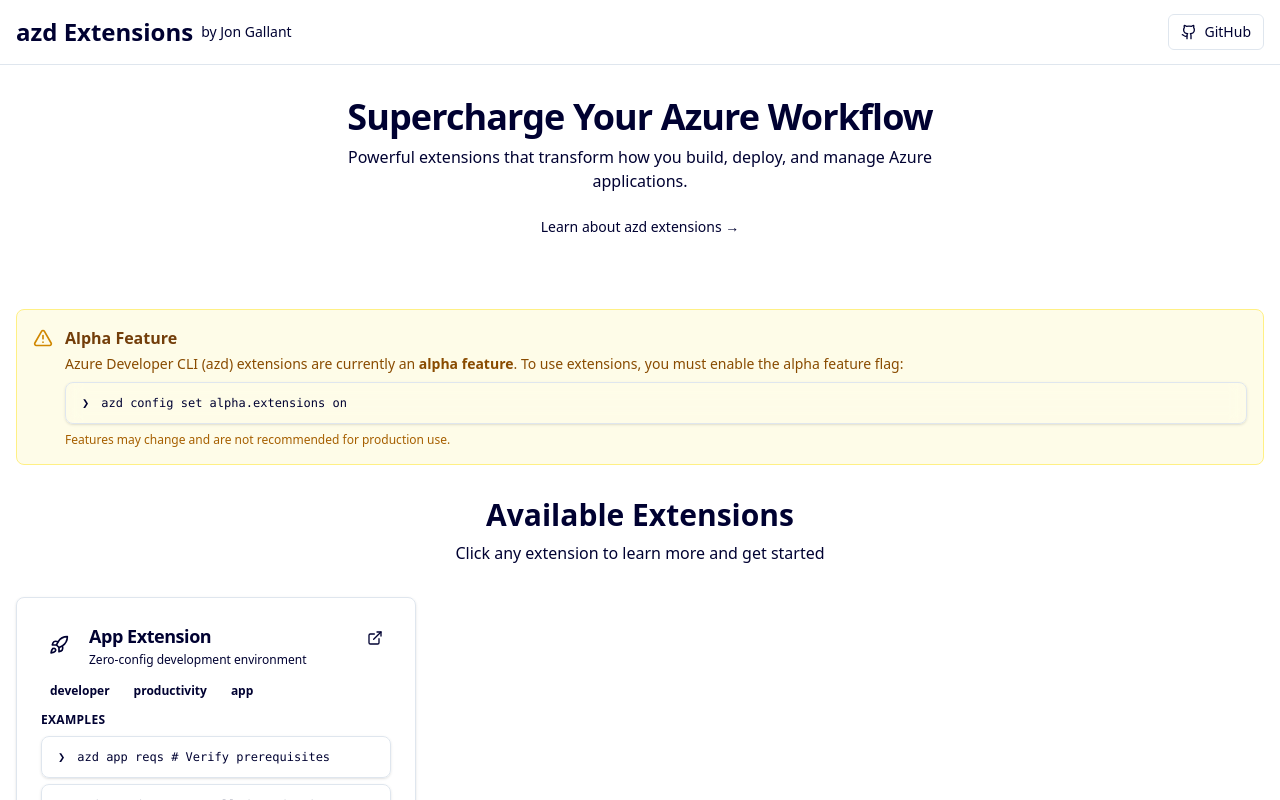
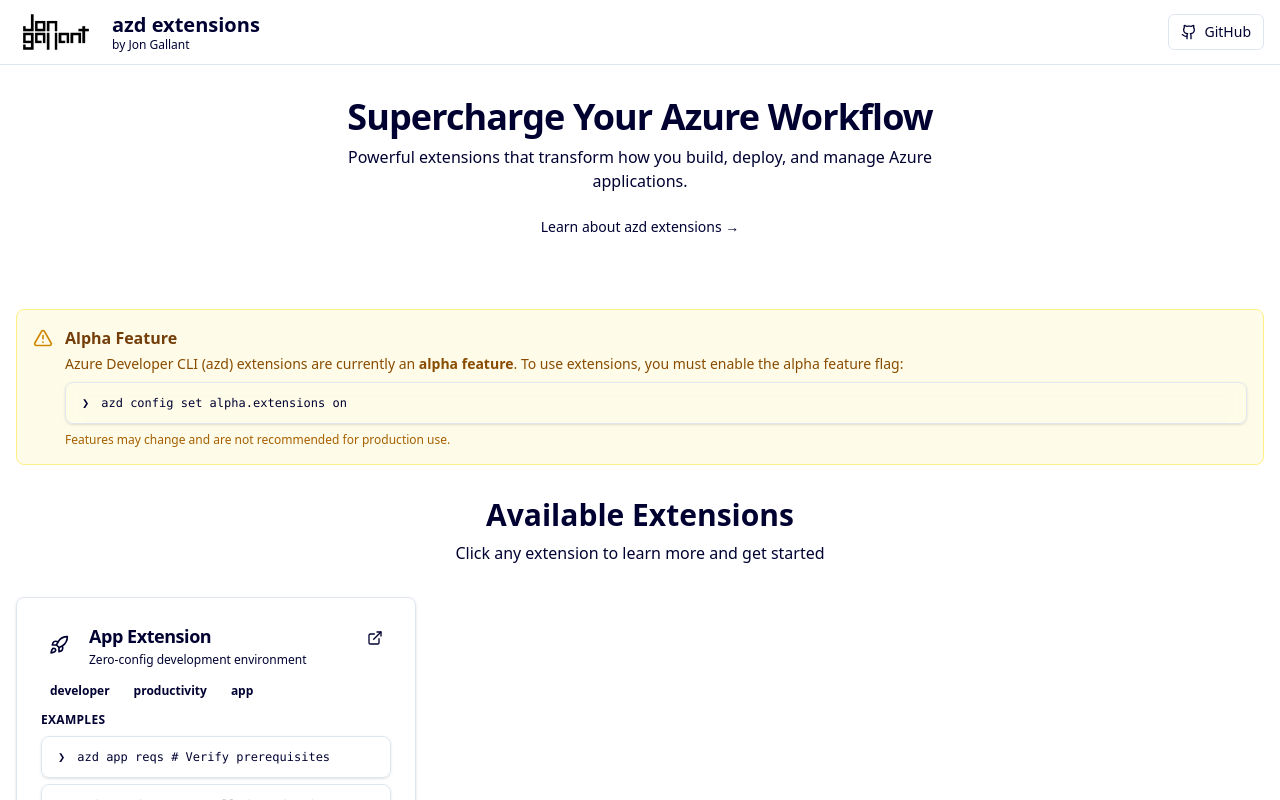
Before and after one commit to jongio/azd-extensions, a React (Vite) app: page / in a window 1280 px wide. Shown: the top 800 px of the page. Built offline with nearby package versions, Linux system fonts and the light colour scheme.

Commit message:
feat: enhance header and README with logo and improved layout

```diff
--- a/src/components/Header.tsx
+++ b/src/components/Header.tsx
@@ -5,9 +5,12 @@
   return (
     <header className="bg-background/95 supports-[backdrop-filter]:bg-background/60 border-b backdrop-blur">
       <div className="container mx-auto flex h-16 items-center justify-between px-4">
-        <div className="flex items-center gap-2">
-          <h1 className="text-2xl font-bold">azd Extensions</h1>
-          <span className="text-muted-foreground text-sm">by Jon Gallant</span>
+        <div className="flex items-center gap-4">
+          <img src="/azd-extensions/logo.png" alt="Jon Gallant" className="h-10 w-20" />
+          <div>
+            <h1 className="text-xl leading-tight font-bold">azd extensions</h1>
+            <p className="text-muted-foreground text-xs">by Jon Gallant</p>
+          </div>
         </div>
         <a
           href="https://github.com/jongio/azd-extensions"
```
Also changed, not shown: public/logo.png (added), 1 other file (tests, documents, lock files or other folders).
